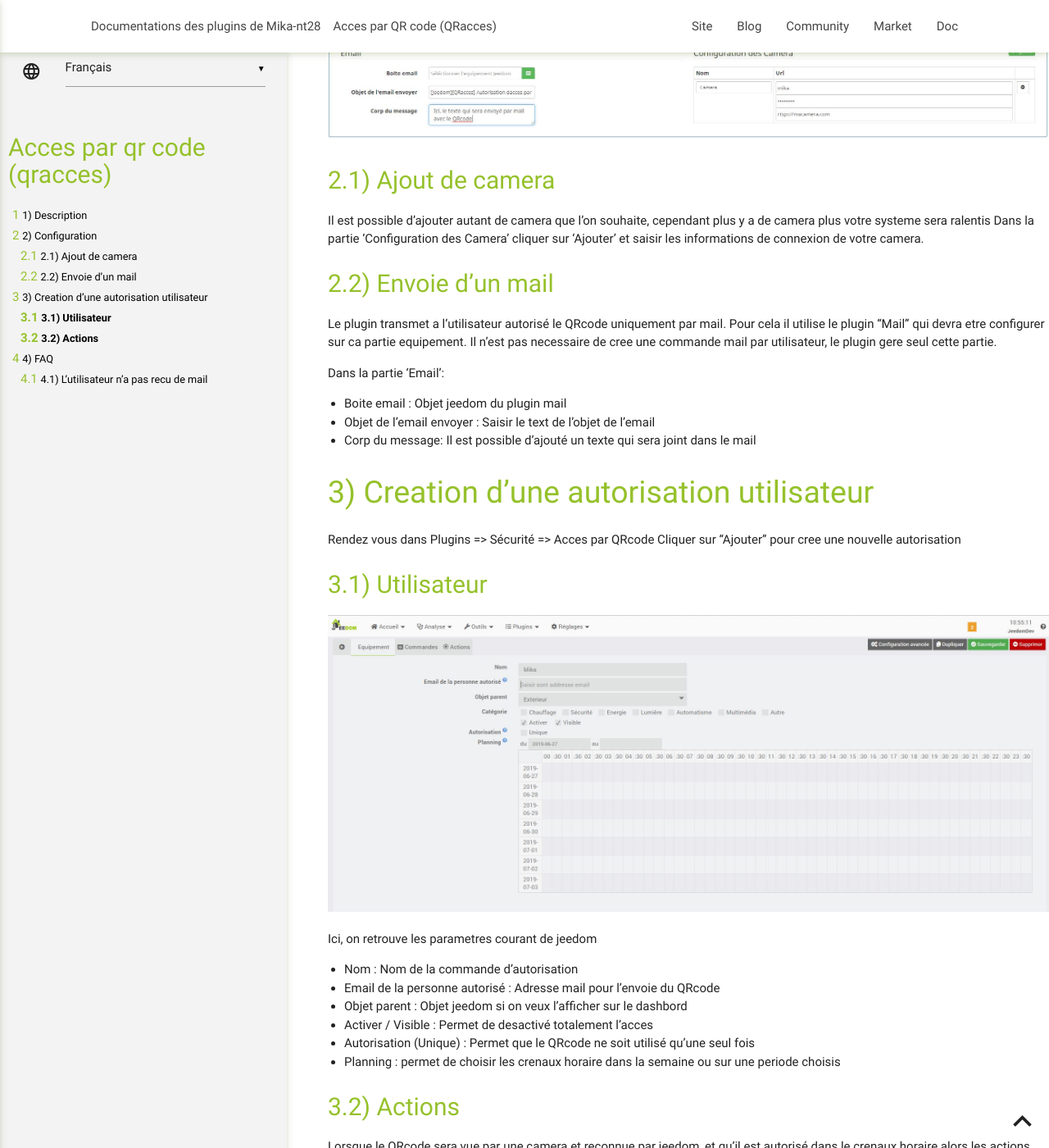
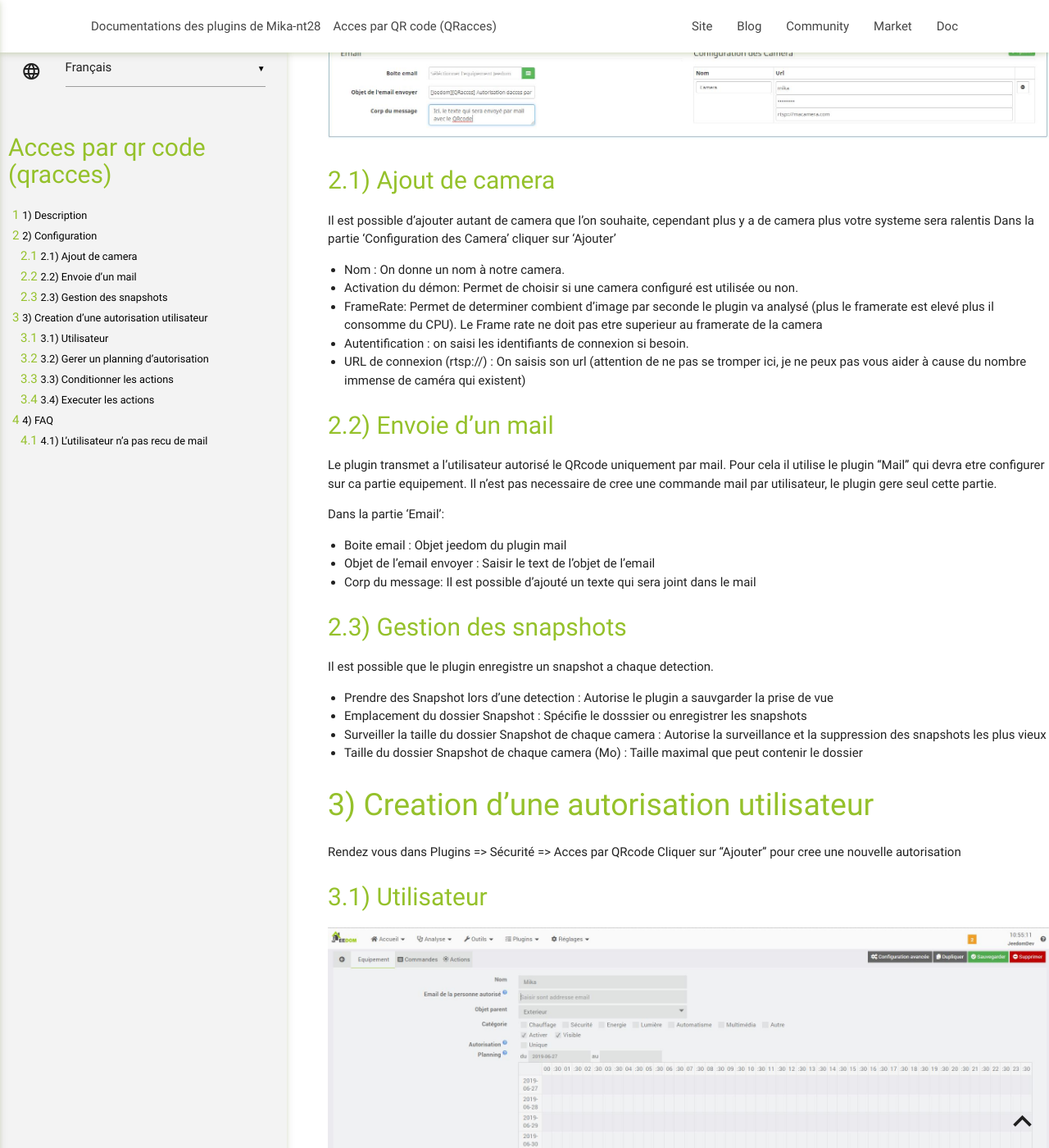
Before and after one commit to mika-nt28/Documentations, a Jekyll site: the page built from QRacces/fr_FR/index.md, in a window 1280 px wide and 1400 px high, scrolled down 290 px. Shown: the whole window at 82% size. Built offline with Jekyll 4.4.1, drawn with Linux system fonts in a browser that asks for light colours; some of the changed text lies outside the part shown.

Commit message:
Update index.md

```diff
--- a/QRacces/fr_FR/index.md
+++ b/QRacces/fr_FR/index.md
@@ -21,7 +21,13 @@
 ---------------
 
 Il est possible d'ajouter autant de camera que l'on souhaite, cependant plus y a de camera plus votre systeme sera ralentis
-Dans la partie 'Configuration des Camera' cliquer sur 'Ajouter' et saisir les informations de connexion de votre camera.
+Dans la partie 'Configuration des Camera' cliquer sur 'Ajouter'
+
+* Nom : On donne un nom à notre camera.
+* Activation du démon: Permet de choisir si une camera configuré est utilisée ou non.
+* FrameRate: Permet de determiner combient d'image par seconde le plugin va analysé (plus le framerate est elevé plus il consomme du CPU). Le Frame rate ne doit pas etre superieur au framerate de la camera
+* Autentification : on saisi les identifiants de connexion si besoin.
+* URL de connexion (rtsp://) : On saisis son url (attention de ne pas se tromper ici, je ne peux pas vous aider à cause du nombre immense de caméra qui existent)
 
 Envoie d'un mail
 ----------------
@@ -33,6 +39,15 @@
 * Boite email : Objet jeedom du plugin mail
 * Objet de l'email envoyer : Saisir le text de l'objet de l'email
 * Corp du message: Il est possible d'ajouté un texte qui sera joint dans le mail
+
+Gestion des snapshots
+---------------------
+
+Il est possible que le plugin enregistre un snapshot a chaque detection.
+* Prendre des Snapshot lors d'une detection : Autorise le plugin a sauvgarder la prise de vue
+* Emplacement du dossier Snapshot : Spécifie le dosssier ou enregistrer les snapshots
+* Surveiller la taille du dossier Snapshot de chaque camera : Autorise la surveillance et la suppression des snapshots les plus vieux
+* Taille du dossier Snapshot de chaque camera (Mo) : Taille maximal que peut contenir le dossier
 
 Creation d'une autorisation utilisateur
 =======================================
@@ -49,16 +64,32 @@
 * Email de la personne autorisé : Adresse mail pour l'envoie du QRcode
 * Objet parent : Objet jeedom si on veux l'afficher sur le dashbord
 * Activer / Visible : Permet de desactivé totalement l'acces
-* Autorisation (Unique) : Permet que le QRcode ne soit utilisé qu'une seul fois
+
+Gerer un planning d'autorisation
+---------------------------------
+
+Pour limiter l'usage de la reconnaissance il est possible de créer des crenaux horaire d'autorisation
+
+* Autorisation (Unique) : Permet que l'autorisation ne soit donnée qu'une seul fois
 * Planning : permet de choisir les crenaux horaire dans la semaine ou sur une periode choisis
 
-Actions
--------
+![Planning utilisateur d'autorisation](../images/QRacces_screenshot_Planning.jpg)
 
-Lorsque le QRcode sera vue par une camera et reconnue par jeedom, et qu'il est autorisé dans le crenaux horaire alors les actions seront executé.
-Le plugin permet de creer un liste d'action executer dans l'odre de saisi
+Conditionner les actions
+------------------------
 
-![introduction01](../images/Actions.JPG)
+Il est egalment possible de renforcer l'autorisation d'un utilisateur grace a des conditions
+
+![Condition d'execution des action de l'utilisateur](../images/ConfigurationConditions.jpg)
+
+Executer les actions
+--------------------
+
+Lorsque le visage sera reconnu, que l’utilisateur est activé, qu'il soit auorisé sur le planning, et qu'il remplisse toutes les conditions, le plugin permet d’exécuter des actions.
+
+> Ouverutre du portail, alert, ...
+
+![Actions spécifique a l'utilisateur](../images/ConfigurationActions.jpg)
 
 FAQ
 ===
```
